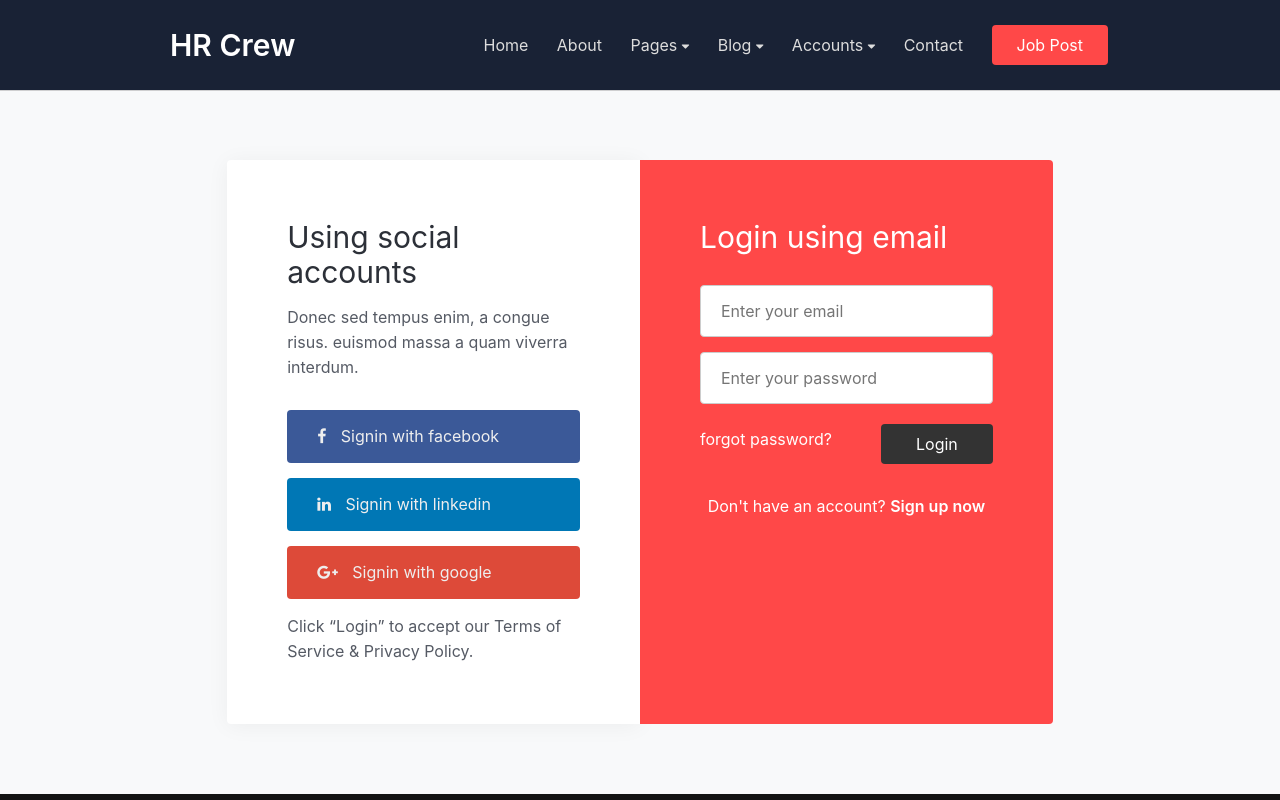
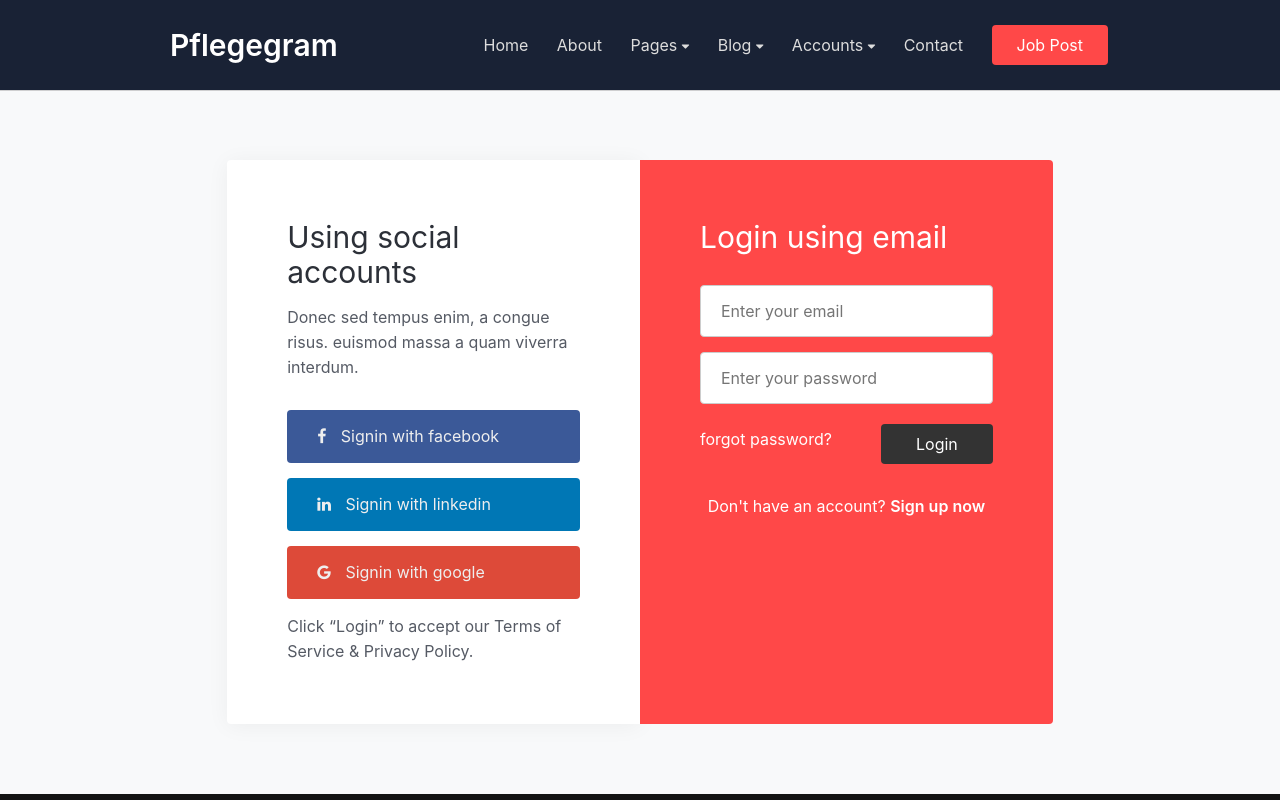
Before and after one commit to MujoDidic/PflegeApp, a plain HTML site: page login.html in a window 1280 px wide. Shown: the top 800 px of the page. Drawn offline with Linux system fonts and the light colour scheme; files whose address does not match are found by name.

Commit message:
Test Commit

```diff
--- a/login.html
+++ b/login.html
@@ -19,7 +19,7 @@
 
                     <div>
                         <h1>
-                            <a href="index.html" class="logo">HR Crew</a>
+                            <a href="index.html" class="logo">Pflegegram</a>
                             <!-- if logo is image enable this
           <a class="logo" href="index.html">
             <img src="image-path" alt="Your logo" title="Your logo" style="height:35px;" />
@@ -110,7 +110,7 @@
                                     linkedin</a>
                             </div>
                             <div class="form-input">
-                                <a href="#google-plus" class="google"><span class="fa fa-google-plus"></span> Signin
+                                <a href="#google-plus" class="google"><span class="fa fa-google"></span> Signin
                                     with google</a>
                             </div>
                             <p class="no-margin"> Click “Login” to accept our Terms of Service & Privacy Policy.</p>
```
Also changed, not shown: job-single.html (+1 -1 lines), jobs.html (+1 -1 lines).
